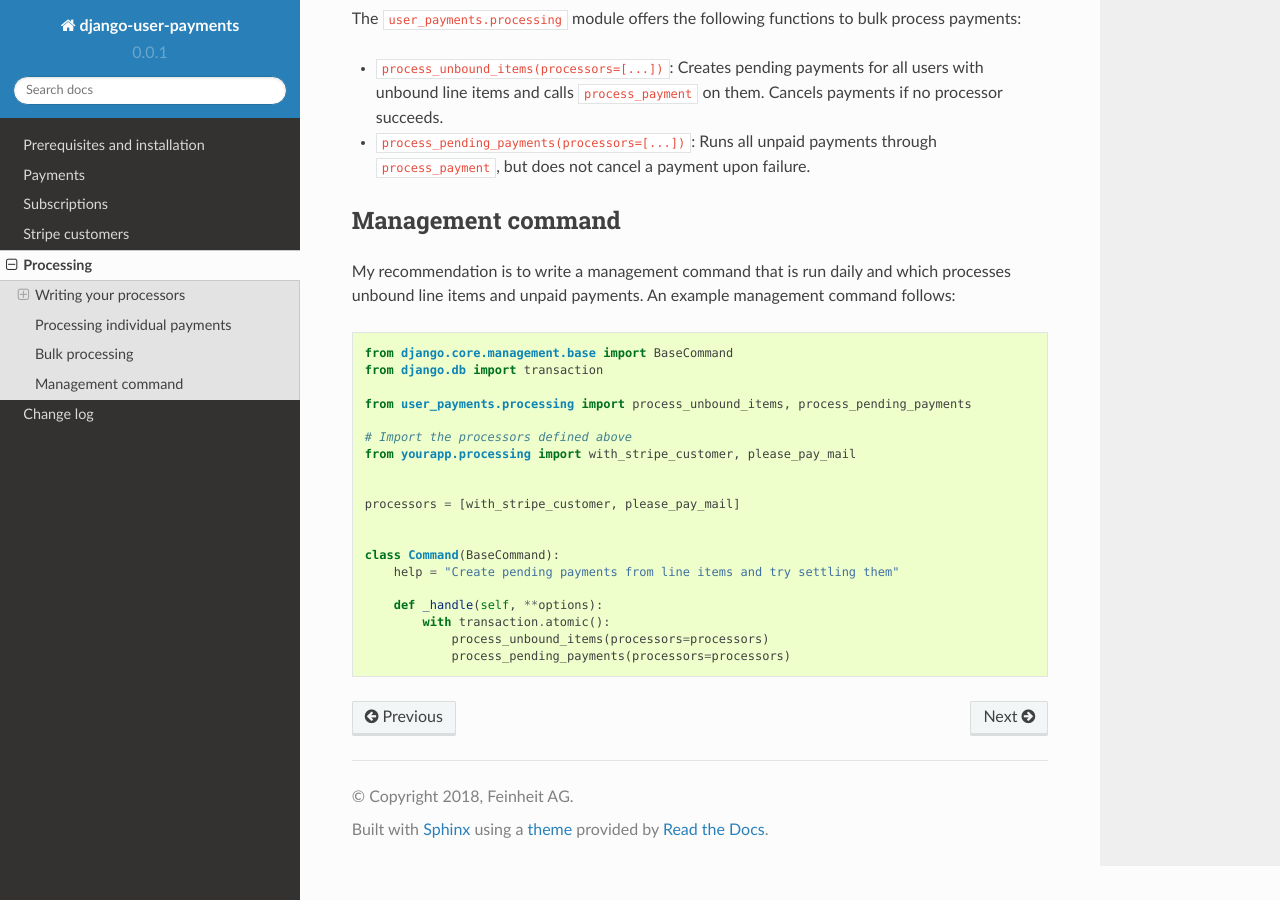
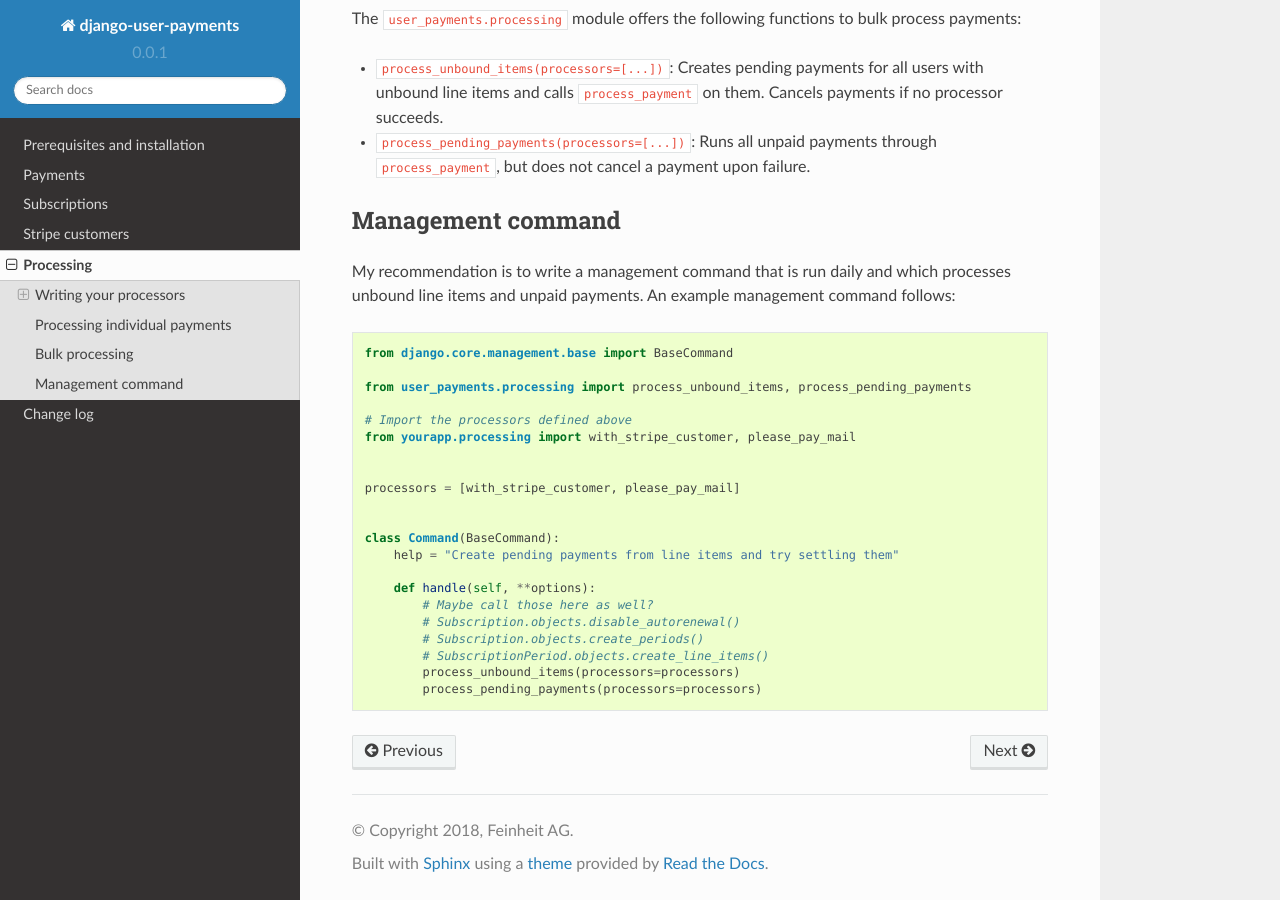
Before and after one commit to matthiask/django-user-payments, a Sphinx documentation site: the page built from docs/processing.rst, in a window 1280 px wide and 900 px high, scrolled down 2523 px. Built offline with Sphinx 7.4.7 and the Read the Docs theme 2.0.0, drawn with Linux system fonts in a browser that asks for light colours.

Commit message:
Very bad idea to add transactions here

```diff
--- a/docs/processing.rst
+++ b/docs/processing.rst
@@ -160,7 +160,6 @@ management command follows:
 .. code-block:: python
 
     from django.core.management.base import BaseCommand
-    from django.db import transaction
 
     from user_payments.processing import process_unbound_items, process_pending_payments
 
@@ -174,7 +173,10 @@ management command follows:
     class Command(BaseCommand):
         help = "Create pending payments from line items and try settling them"
 
-        def _handle(self, **options):
-            with transaction.atomic():
-                process_unbound_items(processors=processors)
-                process_pending_payments(processors=processors)
+        def handle(self, **options):
+            # Maybe call those here as well?
+            # Subscription.objects.disable_autorenewal()
+            # Subscription.objects.create_periods()
+            # SubscriptionPeriod.objects.create_line_items()
+            process_unbound_items(processors=processors)
+            process_pending_payments(processors=processors)
```
